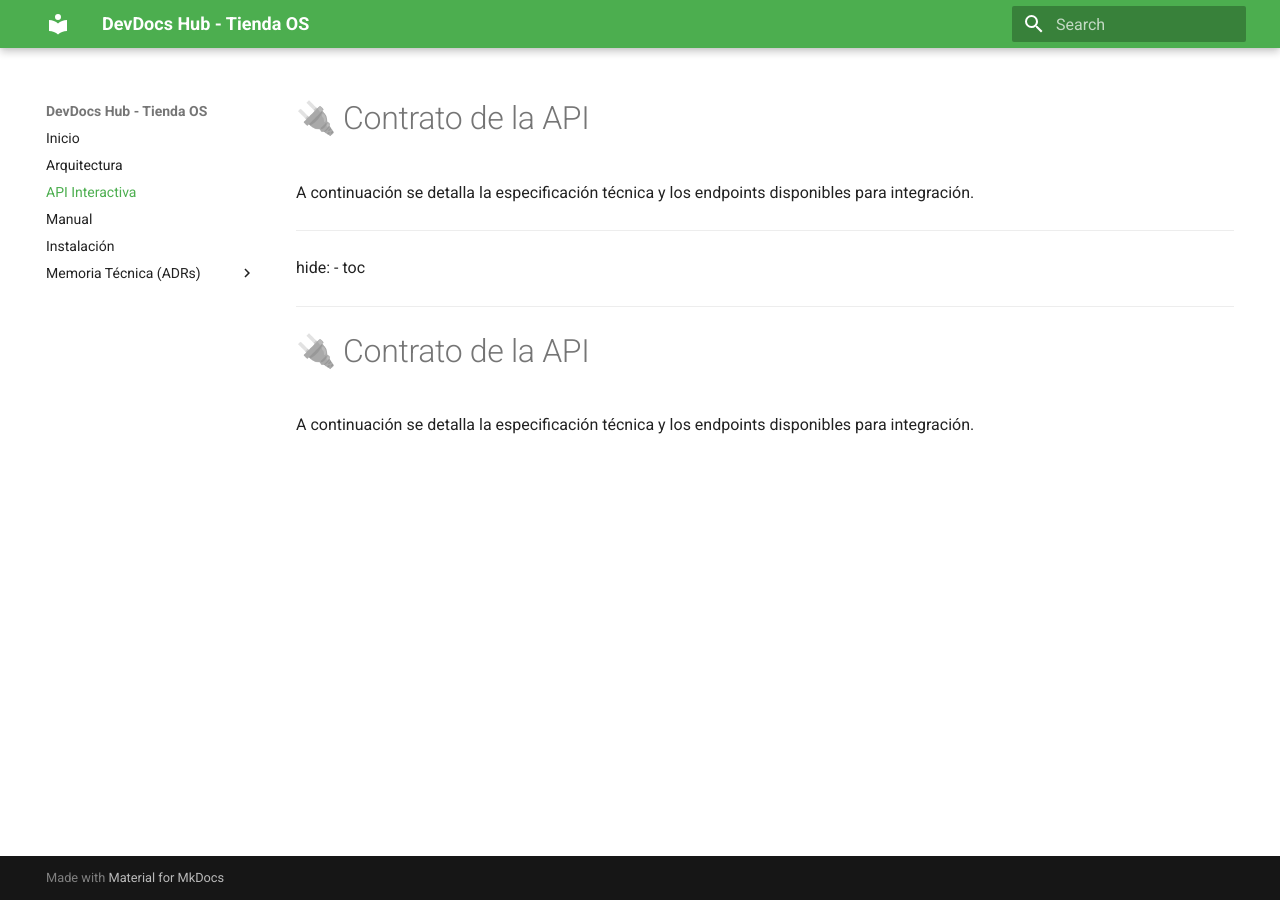
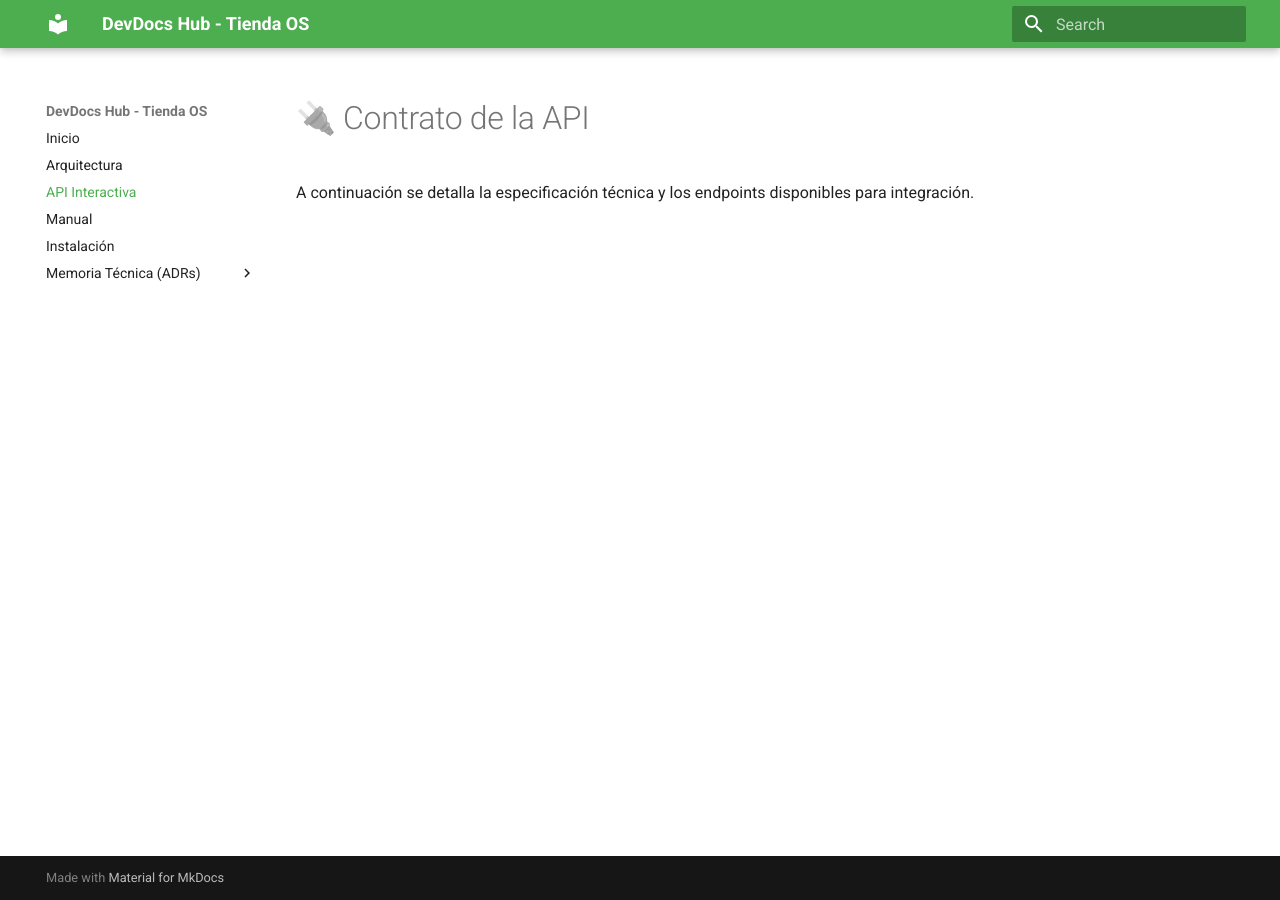
Before and after one commit to CarlRodr15/docs-tienda-os_ejemplo, an MkDocs documentation site: the page built from docs/api.md, in a window 1280 px wide. Built offline with MkDocs 1.6.1 and Material for MkDocs 9.7.7, drawn with Linux system fonts in a browser that asks for light colours.

Commit message:
actualizacion api

```diff
--- a/docs/api.md
+++ b/docs/api.md
@@ -1,19 +1,3 @@
----
-hide:
-  - toc
----
-<style>
-  /* Forza a MkDocs a usar todo el ancho de la pantalla solo en esta página */
-  .md-content { max-width: 100% !important; }
-</style>
-
-# 🔌 Contrato de la API
-
-A continuación se detalla la especificación técnica y los endpoints disponibles para integración.
-
-<redoc spec-url="/docs-tienda-os_ejemplo/api/api-new.yaml"></redoc>
-<script src="https://cdn.redoc.ly/redoc/latest/bundles/redoc.standalone.js"></script>
-
 ---
 hide:
   - toc
```
